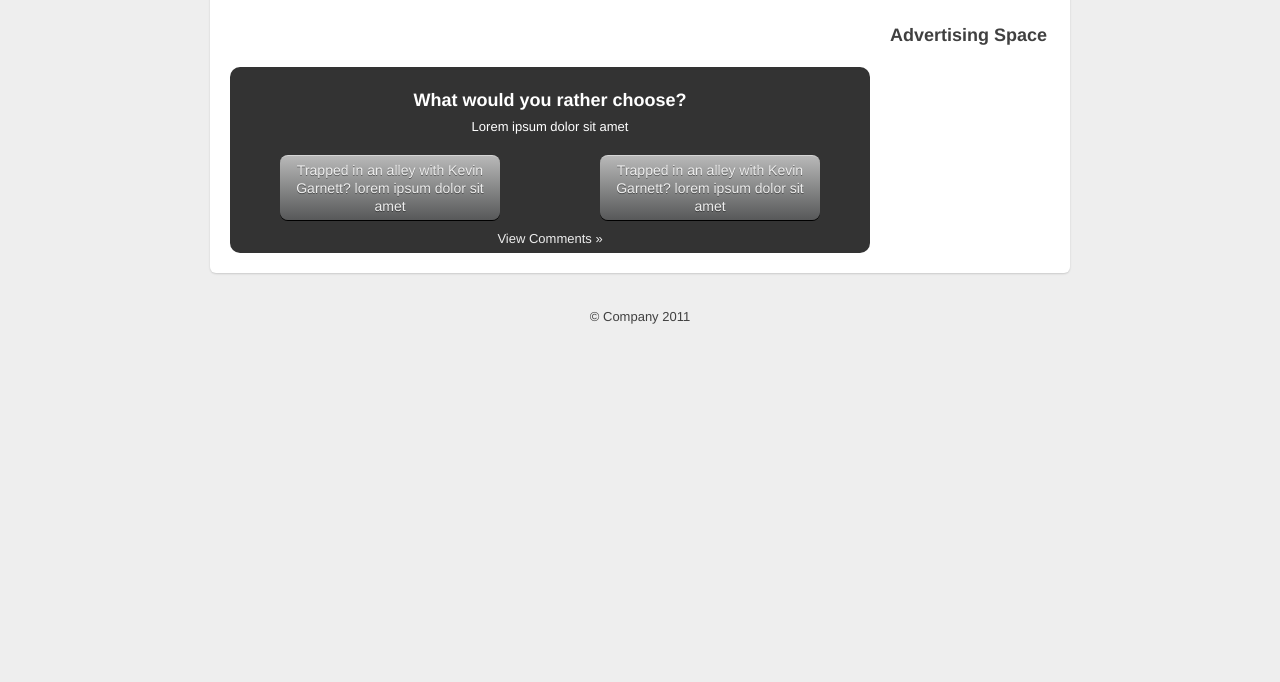
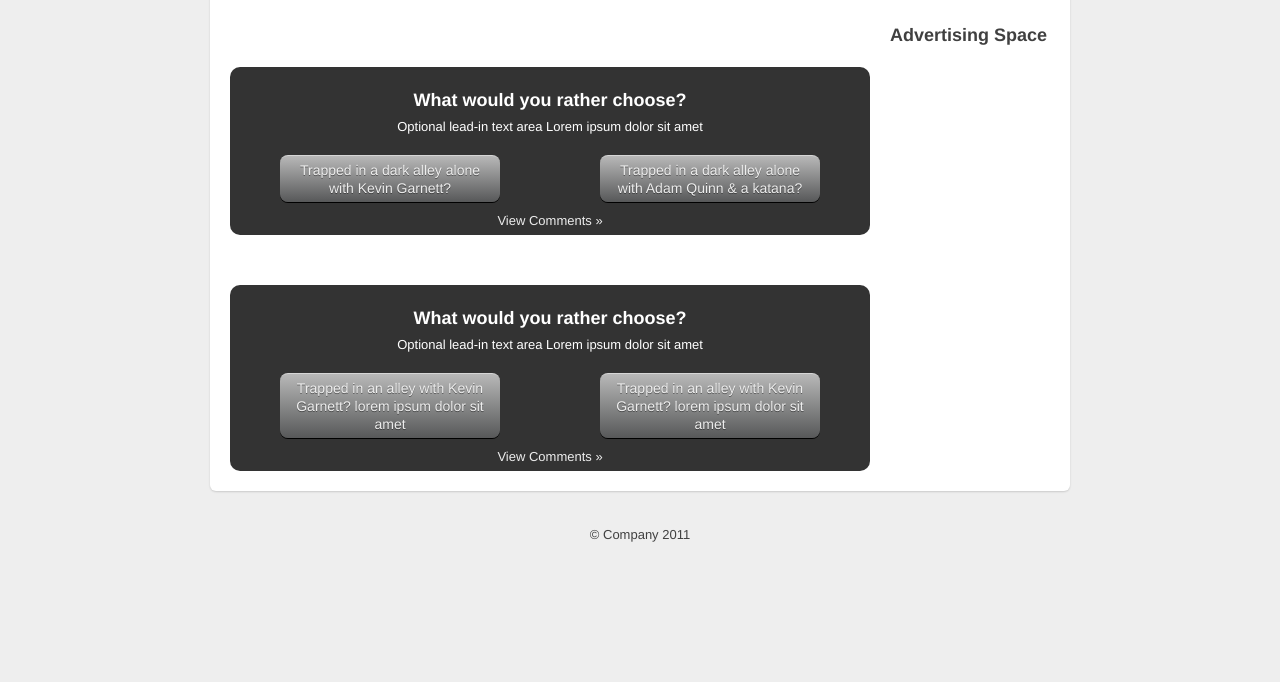
Before and after one commit to costacoast/ratherchoose, a plain HTML site: page index.html in a window 1280 px wide. Shown: the part 118-800 px from the top of the page. Drawn offline with Linux system fonts and the light colour scheme.

Commit message:
updated some mock content to feel out how things will look once live

```diff
--- a/index.html
+++ b/index.html
@@ -31,6 +31,7 @@
             <li class="active"><a href="/">Home</a></li>
             <li><a href="/about/">About</a></li>
             <li><a href="/categories/">Categories</a></li>
+			<li><a href="/contribute/">Contribute</a></li>
           </ul>
         </div>
       </div>
@@ -46,7 +47,18 @@
 				<div class="span11">
 					<div class="row wwyr-item">
 						<h3 class="wwyr">What would you rather choose?</h3>
-						<p>Lorem ipsum dolor sit amet</p>
+						<p>Optional lead-in text area Lorem ipsum dolor sit amet</p>
+						<div class="span4 opt-left">
+							<a href="#" class="button">Trapped in a dark alley alone with Kevin Garnett?</a>
+						</div>
+						<div class="span4 opt-right">
+							<a href="#" class="button">Trapped in a dark alley alone with Adam Quinn &amp; a katana?</a>
+						</div>
+						<a class="comment-link" href="#">View Comments &raquo;</a>
+					</div>
+					<div class="row wwyr-item">
+						<h3 class="wwyr">What would you rather choose?</h3>
+						<p>Optional lead-in text area Lorem ipsum dolor sit amet</p>
 						<div class="span4 opt-left">
 							<a href="#" class="button">Trapped in an alley with Kevin Garnett? lorem ipsum dolor sit amet</a>
 						</div>
```
